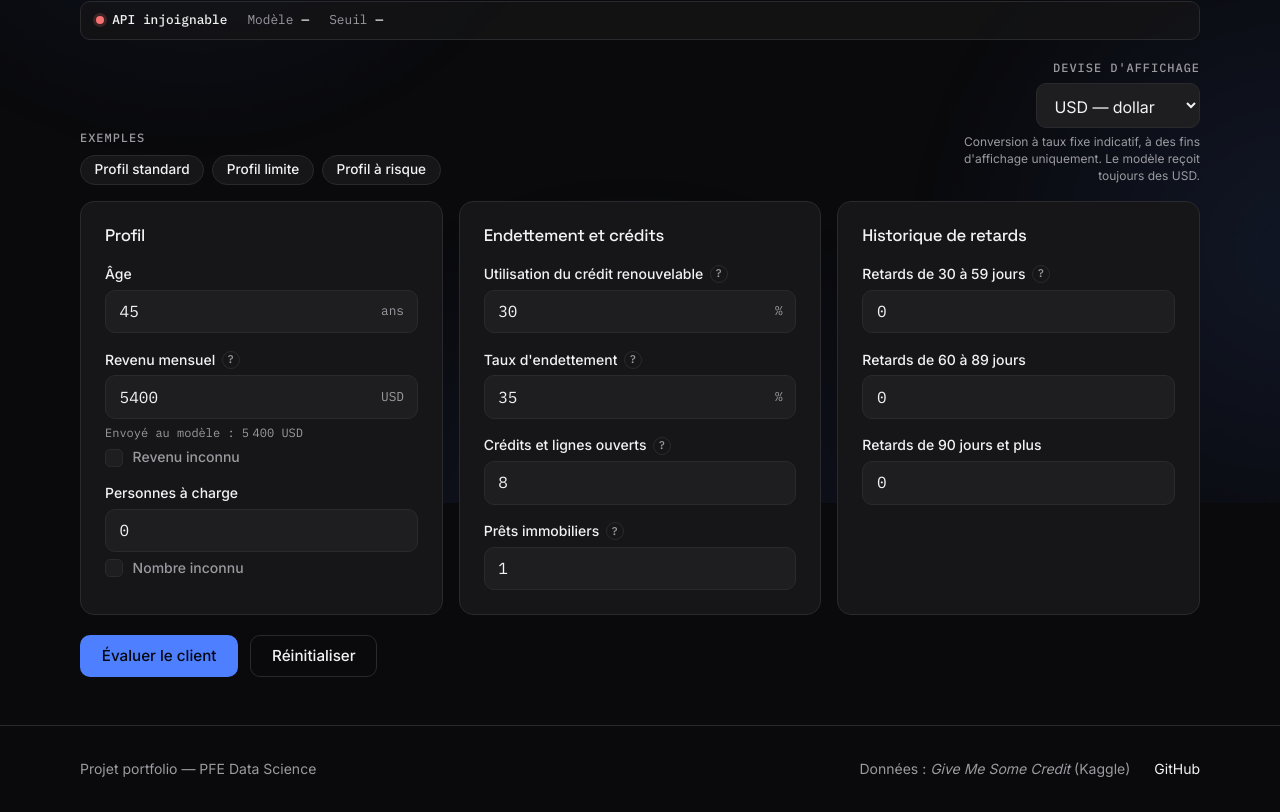
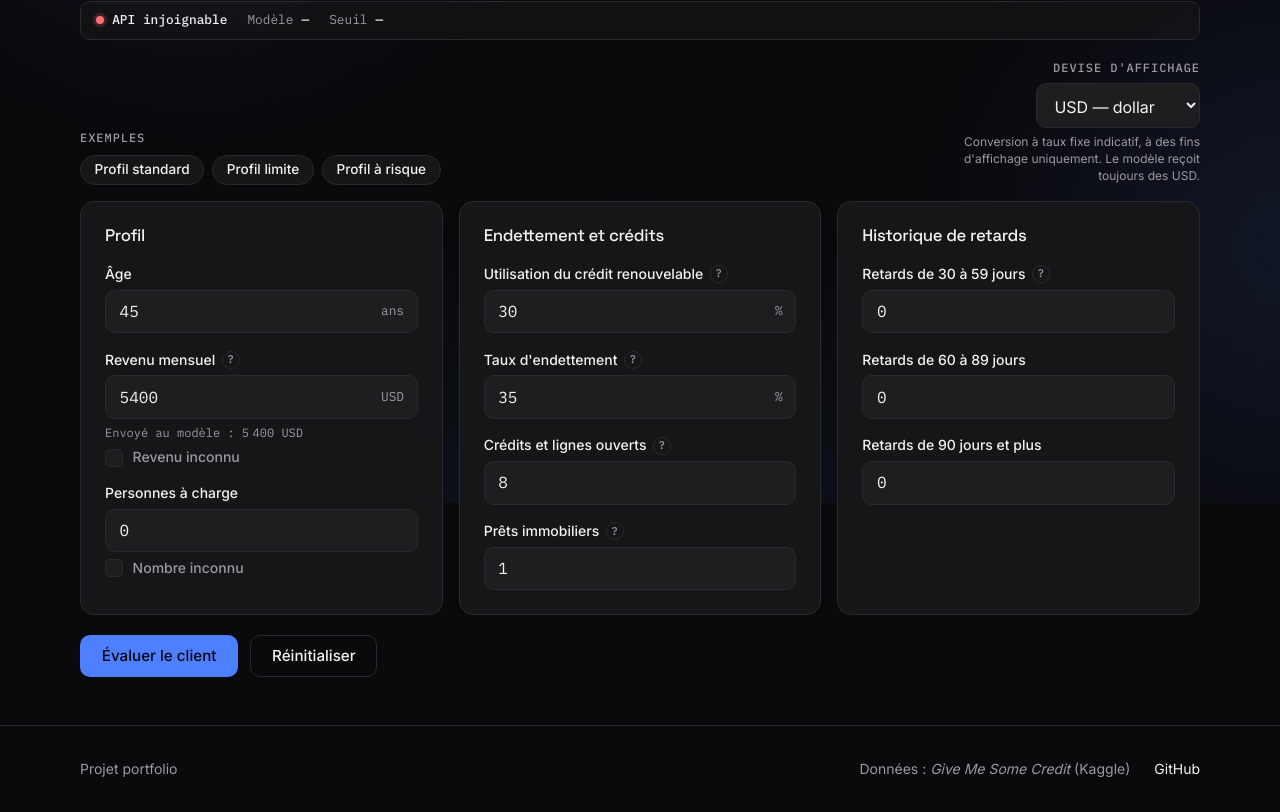
Before and after one commit to hamzaelchen/credit-scoring, a plain HTML site: page frontend/app.html in a window 1280 px wide. Shown: the part 297-1109 px from the top of the page. Drawn offline with Linux system fonts and the light colour scheme; no server answers.

Commit message:
Simplifie le pied de page en 'Projet portfolio'
Co-Authored-By: Claude Sonnet 5 <noreply@anthropic.com>

```diff
--- a/frontend/app.html
+++ b/frontend/app.html
@@ -268,7 +268,7 @@
 
   <footer class="footer">
     <div class="container footer__inner">
-      <p>Projet portfolio — PFE Data Science</p>
+      <p>Projet portfolio</p>
       <p class="footer__links">
         <span>Données : <em>Give Me Some Credit</em> (Kaggle)</span>
         <a data-github href="#" hidden>GitHub</a>
```
Also changed, not shown: frontend/index.html (+1 -1 lines), frontend/model.html (+1 -1 lines).
